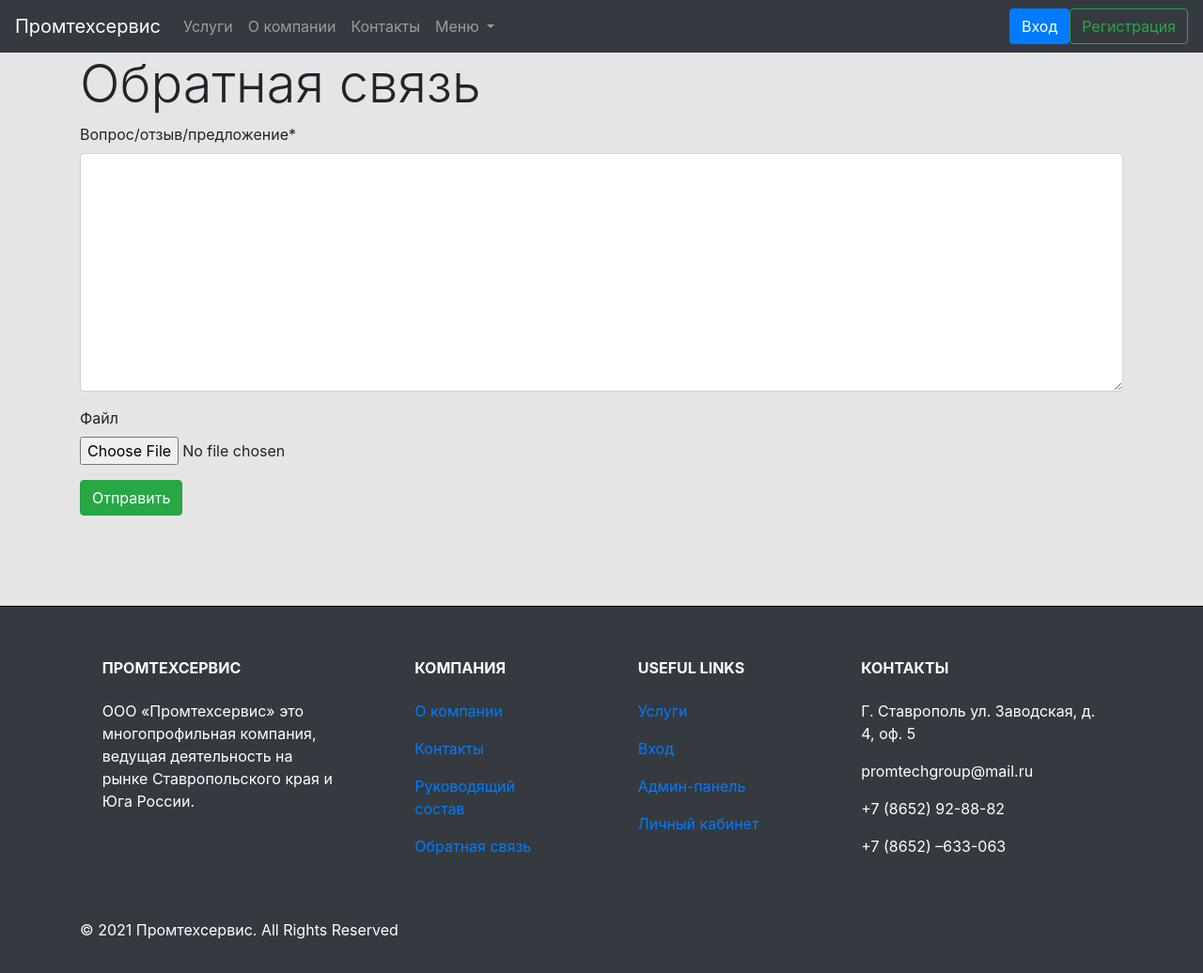
After one commit to Daniil-Tumanov/BuildSite, a Django app: page /feedback in a window 1280 px wide. The commit adds this page. Shown: the whole page at 94% size. Run offline with Django 3.2, Linux system fonts and the light colour scheme; some libraries are stand-ins or nearby versions.

Commit message:
Added feedback handler and some fixes

```diff
--- a/BuildSite/buildApp/admin.py
+++ b/BuildSite/buildApp/admin.py
@@ -1,6 +1,6 @@
 from django.contrib import admin
 
-from .models import Category, Service, Status, Orders
+from .models import Category, Service, Status, Orders, Feedback
 
 
 class ServiceAdmin(admin.ModelAdmin):
@@ -27,4 +27,5 @@ admin.site.register(Category, CategoryAdmin)
 admin.site.register(Service, ServiceAdmin)
 admin.site.register(Status)
 admin.site.register(Orders, OrderAdmin)
+admin.site.register(Feedback)
 # Register your models here.
--- a/BuildSite/buildApp/forms.py
+++ b/BuildSite/buildApp/forms.py
@@ -2,7 +2,7 @@ from django import forms
 from django.contrib.auth.models import User
 from django.contrib.auth.forms import AuthenticationForm, UserCreationForm
 
-from buildApp.models import Orders
+from buildApp.models import Orders, Feedback
 
 
 class AuthUserForm(AuthenticationForm, forms.ModelForm):
@@ -14,4 +14,10 @@ class AuthUserForm(AuthenticationForm, forms.ModelForm):
 class OrderForm(forms.ModelForm):
     class Meta:
         model = Orders
-        fields = ('id', 'Comment', 'Phone')
+        fields = ('Comment', 'Phone')
+
+
+class FeedbackForm(forms.ModelForm):
+    class Meta:
+        model = Feedback
+        fields = ('TextFeedback', 'File')
--- a/BuildSite/buildApp/models.py
+++ b/BuildSite/buildApp/models.py
@@ -2,7 +2,6 @@ from django.conf import settings
 from django.db import models
 from django.contrib.auth.models import User
 from django.urls import reverse
-
 
 # Create your models here.
 from django.utils import timezone
@@ -42,7 +41,8 @@ class Service(models.Model):
 
 
 class Orders(models.Model):
-    Service = models.ForeignKey(Service, verbose_name="Услуга", null=True, blank=True, on_delete=models.CASCADE, related_name="service")
+    Service = models.ForeignKey(Service, verbose_name="Услуга", null=True, blank=True, on_delete=models.CASCADE,
+                                related_name="service")
     Datetime = models.DateTimeField(default=timezone.now, verbose_name="Время оформления заявки")
     Status = models.ForeignKey(Status, default="1", verbose_name="Статус", on_delete=models.CASCADE)
     DateEnd = models.DateField(verbose_name="Время окончания", null=True, blank=True)
@@ -55,3 +55,12 @@ class Orders(models.Model):
 
     def get_absolute_url(self):
         return reverse('makeOrder', kwargs={'service_id': self.id})
+
+
+class Feedback(models.Model):
+    TextFeedback = models.TextField(verbose_name="Вопрос/отзыв/предложение")
+    File = models.FileField(upload_to='feedback/', verbose_name="Файл", blank=True)
+    User = models.ForeignKey(User, verbose_name="Пользователь", on_delete=models.CASCADE)
+
+    def __str__(self):
+        return str(self.TextFeedback)
--- a/BuildSite/buildApp/static/css/style.css
+++ b/BuildSite/buildApp/static/css/style.css
@@ -30,3 +30,6 @@ table {
 td {
     word-wrap:break-word;
 }
+.container{
+min-height: calc(109vh - 70vh);
+}
--- /dev/null
+++ b/BuildSite/buildApp/templates/buildApp/feedback.html
@@ -0,0 +1,12 @@
+{% extends "buildApp/index.html" %}
+{% load crispy_forms_tags %}
+{% block content %}
+<div class="container">
+    <h1 class="display-4">Обратная связь</h1>
+    <form action="{% url 'makeFeed' %}" method="post">
+    {% csrf_token %}
+    {{form|crispy}}
+    <input type="submit" class="btn btn-success mb-5" value="Отправить"/>
+    </form>
+</div>
+{% endblock %}
--- a/BuildSite/buildApp/templates/buildApp/index.html
+++ b/BuildSite/buildApp/templates/buildApp/index.html
@@ -61,7 +61,7 @@
             {% endif %}
             {% if request.user.is_authenticated %}
             <li class="nav-item">
-              <a class="nav-link" href="{% url 'personal' %}">Заказы</a>
+              <a class="nav-link" href="{% url 'order' %}">Заказы</a>
             </li>
             {% endif %}
 <!--              <li class="nav-item">-->
@@ -69,17 +69,17 @@
 <!--            </li>-->
             <li class="nav-item dropdown">
               <a class="nav-link dropdown-toggle" href="#" id="navbarDropdown" role="button" data-toggle="dropdown" aria-haspopup="true" aria-expanded="false">
-                Категории услуг
+                Меню
               </a>
               <div class="dropdown-menu" aria-labelledby="navbarDropdown">
-                <a class="dropdown-item" href="">Обратная связь</a>
+                <a class="dropdown-item" href="{% url 'feedback' %}">Обратная связь</a>
                 <div class="dropdown-divider"></div>
                 <a class="dropdown-item" href="#">Личный кабинет</a>
               </div>
             </li>
           </ul>
           {% if user.is_authenticated %}
-          <a href="{% url 'personal' %}" class="badge badge-success">Вы вошли как: {{request.user}}</a>
+          <a href="{% url 'order' %}" class="badge badge-success">Вы вошли как: {{request.user}}</a>
           <form method="post">
                           {% csrf_token %}
             <a href="{% url 'logout' %}" name="logout" class="btn btn-danger ml-2" role="button">Выйти</a>
@@ -90,41 +90,6 @@
             <a href="{% url 'login' %}" class="btn btn-primary"  role="button">Вход</a>
             <button type="button" class="btn btn-outline-success my-2 my-sm-0" data-toggle="modal" data-target="#Register">Регистрация</button>
           </form>
-<!--            <div class="modal fade" id="Login" tabindex="-1" role="dialog" aria-labelledby="LoginLabel" aria-hidden="true">-->
-<!--              <div class="modal-dialog" role="document">-->
-<!--                <div class="modal-content">-->
-<!--                  <div class="modal-header">-->
-<!--                    <h5 class="modal-title" id="LoginLabel">Вход</h5>-->
-<!--                    <button type="button" class="close" data-dismiss="modal" aria-label="Close">-->
-<!--                      <span aria-hidden="true">&times;</span>-->
-<!--                    </button>-->
-<!--                  </div>-->
-<!--                  <div class="modal-body">-->
-
-
-<!--                        <form method="post">-->
-<!--                          {% csrf_token %}-->
-<!--                      <div class="form-group">-->
-<!--                        <label for="exampleInputEmail1">Email</label>-->
-<!--                        <input type="email" class="form-control" id="exampleInputEmail1" aria-describedby="emailHelp" placeholder="Enter email">-->
-<!--                      </div>-->
-<!--                      <div class="form-group">-->
-<!--                        <label for="exampleInputPassword1">Пароль</label>-->
-<!--                        <input type="password" class="form-control" id="exampleInputPassword1" placeholder="Password">-->
-<!--                      </div>-->
-<!--                      <div class="form-check">-->
-<!--                        <input type="checkbox" class="form-check-input" id="exampleCheck1">-->
-<!--                        <label class="form-check-label" for="exampleCheck1">Check me out</label>-->
-<!--                      </div>-->
-<!--                          <button class="btn btn-primary" type="submit">Войти</button>-->
-<!--                    </form>-->
-<!--                  </div>-->
-<!--                  <div class="modal-footer">-->
-<!--                    <button type="button" class="btn btn-secondary" data-dismiss="modal">Закрыть</button>-->
-<!--                  </div>-->
-<!--                </div>-->
-<!--              </div>-->
-<!--            </div>-->
             <div class="modal fade" id="Register" tabindex="-1" role="dialog" aria-labelledby="RegisterLabel" aria-hidden="true">
               <div class="modal-dialog" role="document">
                 <div class="modal-content">
@@ -412,7 +377,7 @@
           <a href="#!">Админ-панель</a>
         </p>
         <p>
-          <a href="{% url 'personal' %}">Личный кабинет</a>
+          <a href="">Личный кабинет</a>
         </p>
       </div>
 
--- a/BuildSite/buildApp/templates/buildApp/show.html
+++ b/BuildSite/buildApp/templates/buildApp/show.html
@@ -10,10 +10,16 @@
 
     <p class="lead">Описание: {{service.Description}}</p>
         <p class="lead">Характеристики: {{ service.Specification }}</p>
+        {% if request.user.is_authenticated %}
         <form action="{% url 'makeOrder' service.id %}" method="POST">
             {% csrf_token %}
             {{ form|crispy }}
+
             <input type="submit" class="btn btn-success btn-block mb-3" values="Выбрать услугу">
+            {% else %}
+            <p class="lead mt-5">Для того, чтобы оформить заказ вы должны <a href="{% url 'login' %}">войти</a> или
+                <a href="" data-toggle="modal" data-dismiss="modal" data-target="#Register">зарегистрироваться</a></p>
+            {% endif %}
         </form>
     </div>
     </div>
--- a/BuildSite/buildApp/urls.py
+++ b/BuildSite/buildApp/urls.py
@@ -11,10 +11,12 @@ urlpatterns = [
     path('service/<slug:service_slug>/', views.showService, name='serviceID'),
     path('service/category/<slug:category_id>/', views.showCategory, name='category'),
     path('contacts', views.contacts, name='contacts'),
+    path('feedback', views.feedback, name='feedback'),
+    path('makeFeed', views.makeFeed, name='makeFeed'),
     path('login', views.BuildLoginView.as_view(), name='login'),
     path('logout', views.Logout.as_view(), name='logout'),
     path('register', views.registerPage, name='register'),
-    path('personal', views.personal, name='personal'),
+    path('order', views.order, name='order'),
     path('makeOrder/<str:id>/', views.makeOrder, name='makeOrder')
 ]
 
--- a/BuildSite/buildApp/views.py
+++ b/BuildSite/buildApp/views.py
@@ -8,9 +8,9 @@ from django.urls import reverse_lazy
 
 from buildApp.forms import AuthUserForm
 
-from buildApp.models import Service, Category
+from buildApp.models import Service, Category, Feedback
 
-from buildApp.forms import OrderForm
+from buildApp.forms import OrderForm, FeedbackForm
 
 from buildApp.models import Orders
 
@@ -57,9 +57,27 @@ def contacts(request):
     return render(request, 'buildApp/contacts.html')
 
 
-def personal(request):
+def order(request):
     orders = Orders.objects.filter(User=request.user)
-    return render(request, 'buildApp/personal.html', {"orders": orders})
+    return render(request, 'buildApp/order.html', {"orders": orders})
+
+
+def feedback(request):
+    form = FeedbackForm(request.POST or None)
+    return render(request, 'buildApp/feedback.html', {'form': form})
+
+
+def makeFeed(request):
+    if request.method == 'POST':
+        form = FeedbackForm(request.POST or None)
+        if form.is_valid():
+            feedback = Feedback()
+            feedback.TextFeedback = form.cleaned_data['TextFeedback']
+            feedback.File = form.cleaned_data['File']
+            feedback.User = User(request.user.id)
+            feedback.save()
+            return HttpResponseRedirect('/')
+    return HttpResponseRedirect('/feedback')
 
 
 class Logout(LogoutView):
```
Also changed, not shown: BuildSite/buildApp/templates/buildApp/order.html (renamed from BuildSite/buildApp/templates/buildApp/personal.html).
